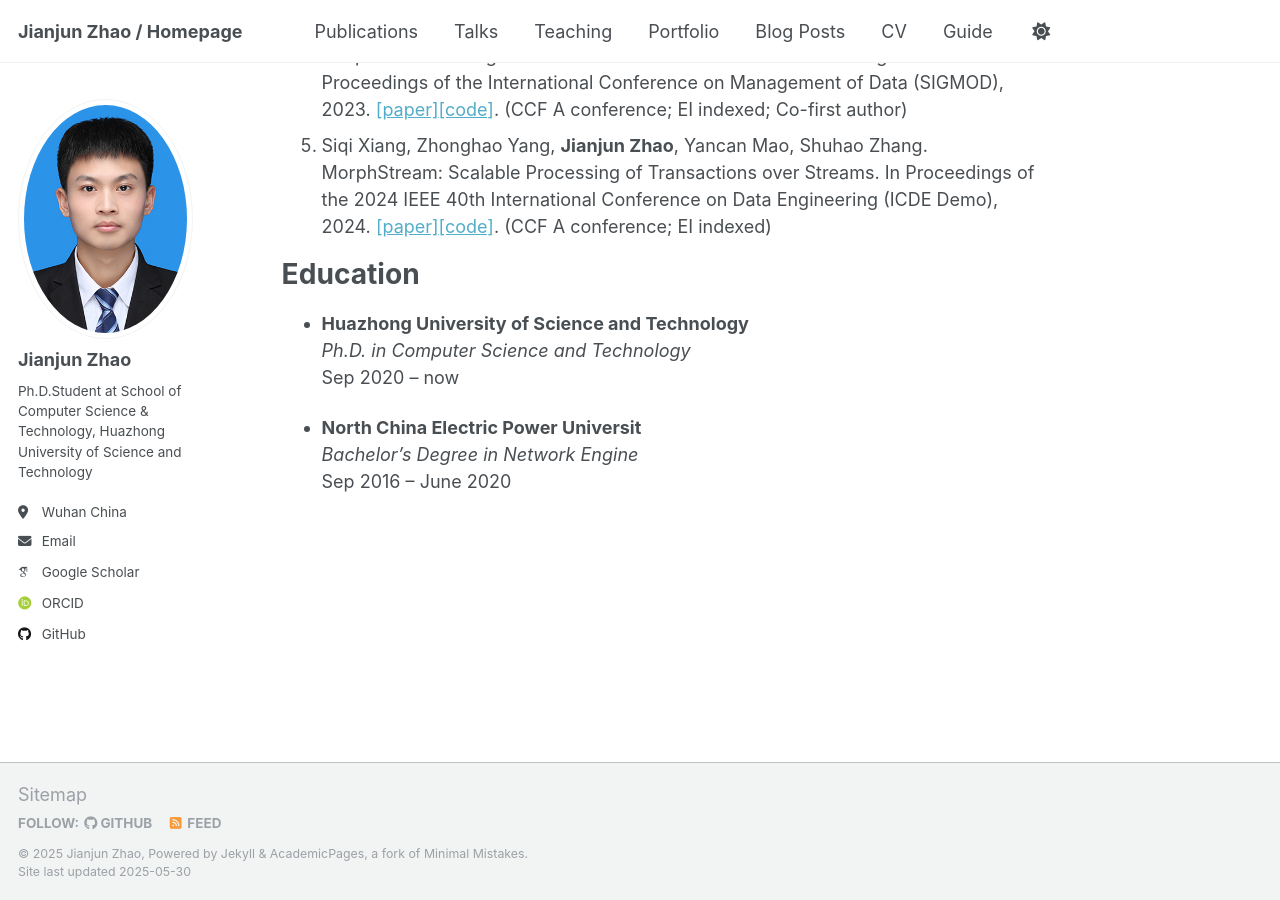
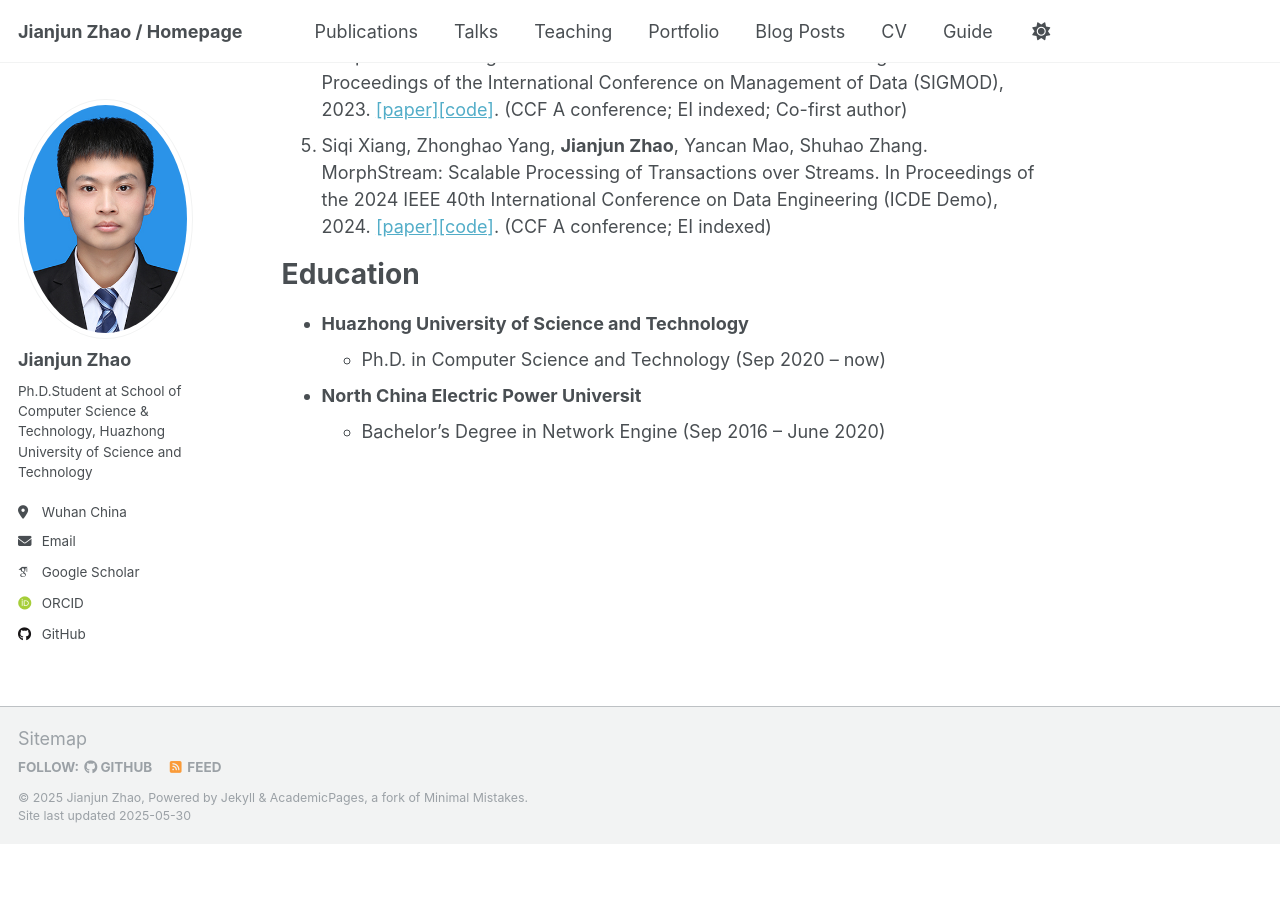
Before and after one commit to curryzjj/curryzjj.github.io, a Jekyll site: the page built from _pages/about.md, in a window 1280 px wide and 900 px high, scrolled down 923 px. Built offline with Jekyll 4.4.1, drawn with Linux system fonts in a browser that asks for light colours; some web fonts are replaced; after the commit the page ends 1767 px from its top, so only the background shows below that.

```diff
--- a/_pages/about.md
+++ b/_pages/about.md
@@ -30,9 +30,8 @@ Publications
 Education
 ======
 - **Huazhong University of Science and Technology**
-  *Ph.D. in Computer Science and Technology*
-  Sep 2020 – now
+  - Ph.D. in Computer Science and Technology (Sep 2020 – now)
+
 
 - **North China Electric Power Universit**
-  *Bachelor's Degree in Network Engine*
-  Sep 2016 – June 2020
+  - Bachelor's Degree in Network Engine (Sep 2016 – June 2020)
```
